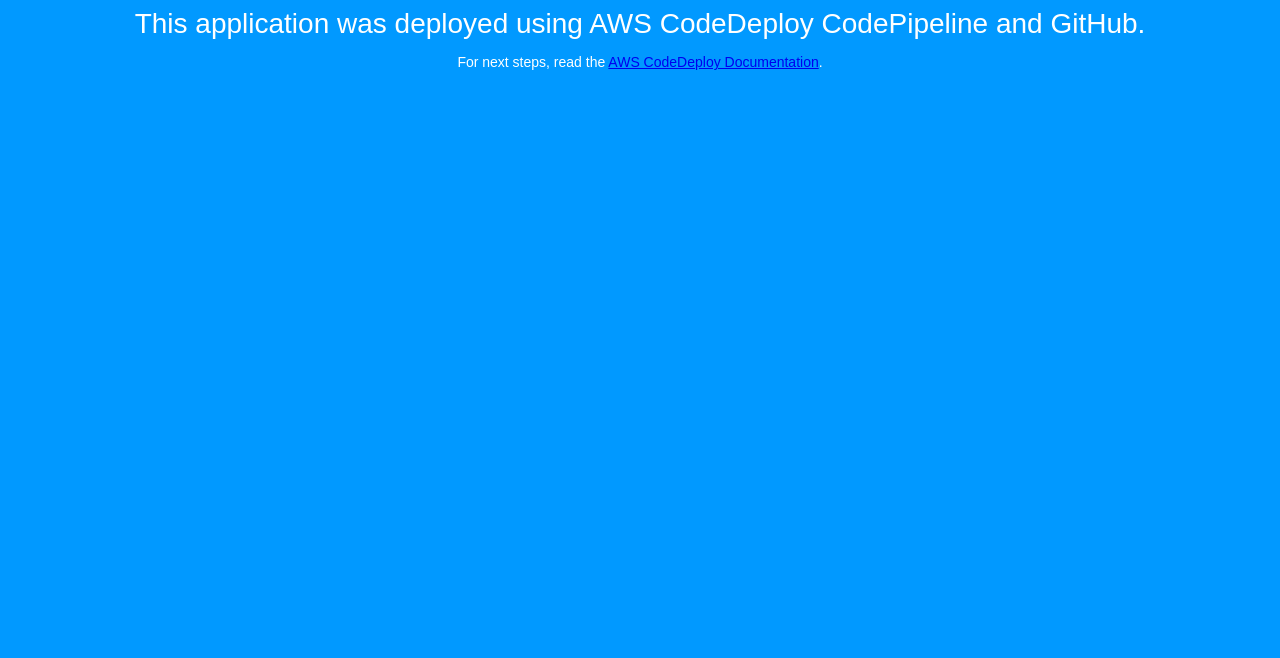
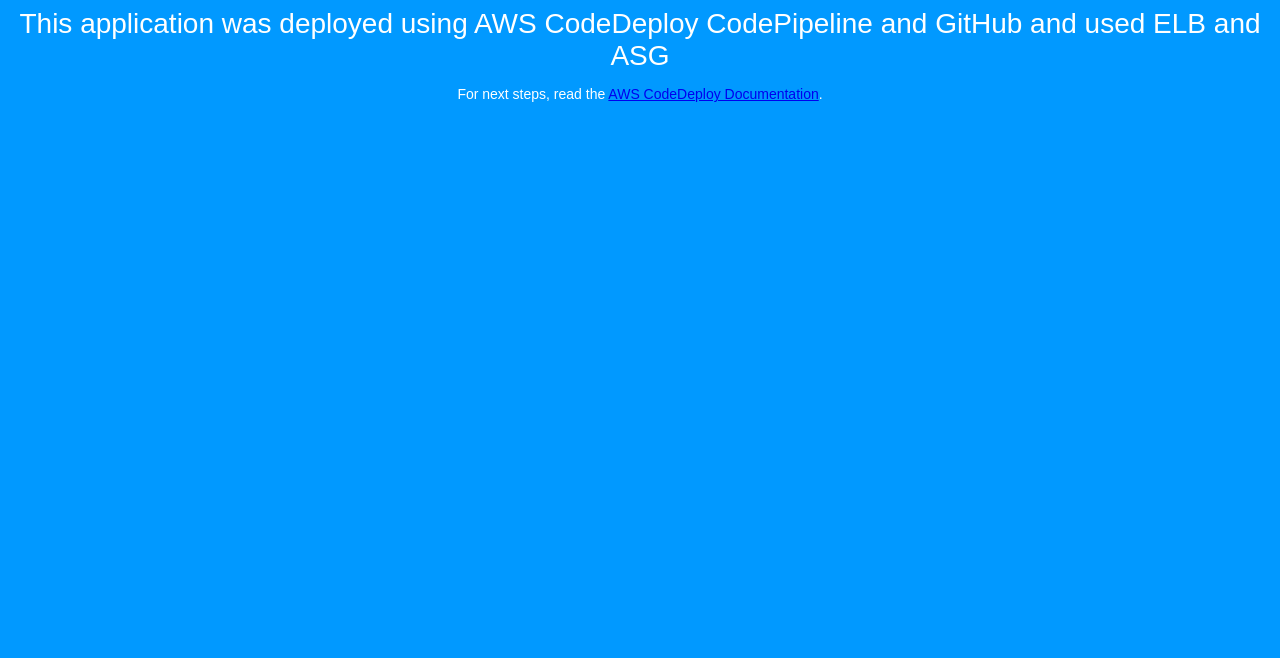
Before and after one commit to Nzioka/CodeDeployGitHubDemo, a plain HTML site: page index.html in a window 1280 px wide. Shown: the part 142-800 px from the top of the page. Drawn offline with Linux system fonts and the light colour scheme.

Commit message:
added ELB and ASG

```diff
--- a/index.html
+++ b/index.html
@@ -27,7 +27,7 @@
 <body>
   <div align="center">
     <h1>Congratulations</h1>
-    <h2>This application was deployed using AWS CodeDeploy CodePipeline and GitHub.</h2>
+    <h2>This application was deployed using AWS CodeDeploy CodePipeline and GitHub and used ELB and ASG</h2>
     <p>For next steps, read the <a href="http://aws.amazon.com/documentation/codedeploy">AWS CodeDeploy Documentation</a>.</p>
   </div>
 </body>
```
